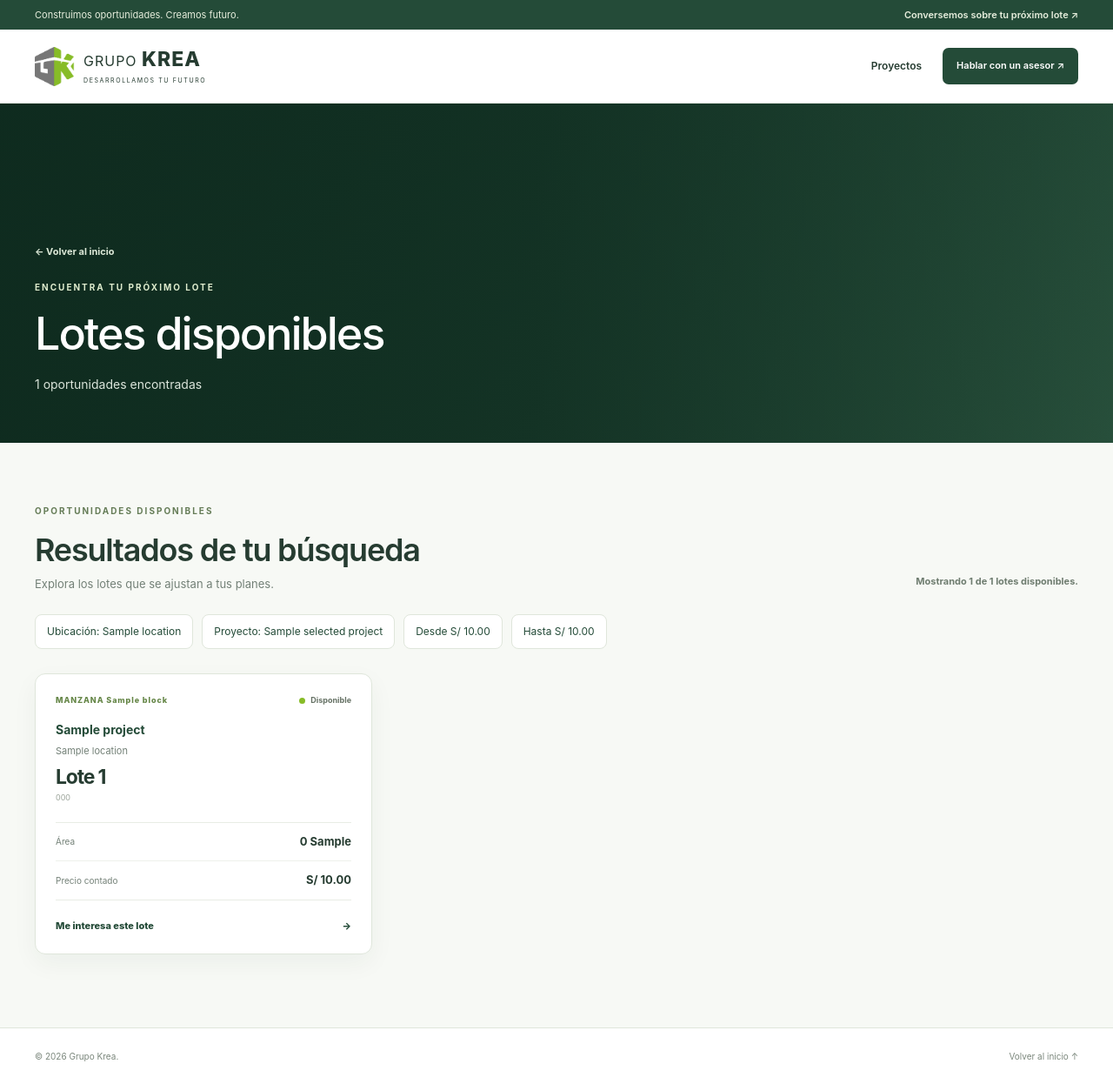
After one commit to edwinaimavi/lotesys, a Laravel app: template resources/views/lots.blade.php in a window 1280 px wide. The commit adds this page. Shown: the whole page at 87% size. Run offline with Laravel 12, Linux system fonts and the light colour scheme; the template is opened without the code that fills it: most values are stand-ins (such as "Sample title", 1, 10 or a date in 2020); parts of the project's set-up code (start-up, migrations or seed data) failed here and were passed over; some libraries are stand-ins or nearby versions.

Commit message:
feat: mejora buscador publico de lotes

```diff
--- a/public/css/krea-landing.css
+++ b/public/css/krea-landing.css
@@ -52,7 +52,7 @@ body{overflow-x:clip}.svg-sprite{position:absolute;width:0;height:0;overflow:hid
 .lot-whatsapp{display:flex;align-items:center;justify-content:space-between;margin-top:auto;padding:12px 14px;border-radius:7px;background:var(--green);color:#fff;font-size:11px;font-weight:700;transition:background-color .25s ease,transform .25s ease}.lot-whatsapp:hover{background:#2d5a43;transform:translateY(-1px)}
 .lot-results-feedback:empty{display:none}.lot-results-message{padding:42px 25px;border:1px solid #dfe6da;border-radius:12px;background:#fff;text-align:center;box-shadow:0 10px 30px rgba(28,55,39,.05)}.lot-results-message h3{font-size:21px}.lot-results-message p{margin:10px auto 20px;color:var(--muted);font-size:13px}.lot-results-message .button{margin-top:2px}
 .search-panel button:disabled{cursor:wait;opacity:.72;transform:none;box-shadow:none}
-@media(min-width:1450px){.lot-results-grid{grid-template-columns:repeat(4,minmax(0,1fr))}}
+
 @media(max-width:900px){.lot-results-grid{grid-template-columns:repeat(2,minmax(0,1fr))}.lot-results{padding:55px 0 62px}}
 @media(max-width:600px){.lot-results{padding:44px 0 50px}.lot-results-heading{display:block;margin-bottom:23px}.lot-results-heading h2{font-size:29px}.lot-results-clear{margin-top:15px}.lot-results-grid{grid-template-columns:1fr}.lot-result-card{min-height:310px;padding:21px}}
 @media(max-width:520px){.search-panel{grid-template-columns:1fr}.search-panel label,.search-panel label:nth-child(2){padding:0 0 13px;border:0;border-bottom:1px solid var(--line)}.search-panel .button{width:100%}}
@@ -677,3 +677,5 @@ body{overflow-x:clip}.svg-sprite{position:absolute;width:0;height:0;overflow:hid
         transform:none!important;
     }
 }
+
+.inventory-lot-project{margin-top:14px;color:var(--green);font-size:14px;font-weight:750;overflow-wrap:anywhere}.inventory-lot-location{margin-top:4px;color:var(--muted);font-size:11px;overflow-wrap:anywhere}.inventory-applied-filters{display:flex;flex-wrap:wrap;gap:10px;margin-bottom:28px}.inventory-applied-filters span{padding:9px 13px;border:1px solid #dfe6db;border-radius:8px;background:#fff;color:var(--green);font-size:12px}.inventory-lot-card{overflow-wrap:anywhere}
--- /dev/null
+++ b/resources/views/landing/partials/lot-card.blade.php
@@ -0,0 +1,17 @@
+@php
+    $unit = ($lot['unit_measure'] ?? null) === 'm2' ? 'm²' : (($lot['unit_measure'] ?? null) ?: 'm²');
+    $blockLabel = trim((string)($lot['block'] ?? ''));
+    $blockLabel = preg_match('/^mz\b/i', $blockLabel) ? preg_replace('/^mz\b/i', 'MANZANA', $blockLabel) : (preg_match('/^manzana\b/i', $blockLabel) ? mb_strtoupper($blockLabel) : 'MANZANA '.$blockLabel);
+@endphp
+<article class="inventory-lot-card">
+    <div class="inventory-lot-top"><span>{{ $blockLabel }}</span><span class="inventory-lot-status"><i></i>Disponible</span></div>
+    @if(!empty($lot['project']))<p class="inventory-lot-project">{{ $lot['project'] }}</p>@endif
+    @if(!empty($lot['location']))<p class="inventory-lot-location">{{ $lot['location'] }}</p>@endif
+    <h3>Lote {{ $lot['lot_number'] }}</h3>
+    @if(!empty($lot['code']))<span class="inventory-lot-code">{{ $lot['code'] }}</span>@endif
+    <dl class="inventory-lot-facts">
+        <div><dt>Área</dt><dd>{{ $lot['area'] !== null ? rtrim(rtrim(number_format((float)$lot['area'], 2, '.', ','), '0'), '.').' '.$unit : 'Consultar' }}</dd></div>
+        <div><dt>Precio contado</dt><dd>{{ $lot['cash_price'] !== null ? 'S/ '.number_format((float)$lot['cash_price'], 2, '.', ',') : 'Consultar' }}</dd></div>
+    </dl>
+    @if(!empty($lot['whatsapp_url']))<a class="inventory-lot-contact" href="{{ $lot['whatsapp_url'] }}" target="_blank" rel="noopener noreferrer">Me interesa este lote <span>→</span></a>@endif
+</article>
--- /dev/null
+++ b/resources/views/landing/partials/lot-pagination.blade.php
@@ -0,0 +1,15 @@
+@if($lots->lastPage() > 1)
+    @php
+        $startPage = max(1, $lots->currentPage() - 2);
+        $endPage = min($lots->lastPage(), $lots->currentPage() + 2);
+    @endphp
+    <nav class="inventory-pagination" aria-label="Paginación de lotes">
+        @if($lots->onFirstPage())<span class="is-disabled">← Anterior</span>@else<a href="{{ $lots->previousPageUrl() }}">← Anterior</a>@endif
+        <div class="inventory-pages">
+            @for($page = $startPage; $page <= $endPage; $page++)
+                @if($page === $lots->currentPage())<span class="is-current" aria-current="page">{{ $page }}</span>@else<a href="{{ $lots->url($page) }}">{{ $page }}</a>@endif
+            @endfor
+        </div>
+        @if($lots->hasMorePages())<a href="{{ $lots->nextPageUrl() }}">Siguiente →</a>@else<span class="is-disabled">Siguiente →</span>@endif
+    </nav>
+@endif
--- /dev/null
+++ b/resources/views/lots.blade.php
@@ -0,0 +1,60 @@
+@php
+    $whatsapp = $primaryWhatsapp;
+    $contactUrl = $whatsapp
+        ? 'https://wa.me/'.$whatsapp.'?text='.rawurlencode('Hola, quiero información sobre los lotes disponibles.')
+        : url('/#contacto');
+@endphp
+<!DOCTYPE html>
+<html lang="es">
+<head>
+    <meta charset="utf-8">
+    <meta name="viewport" content="width=device-width, initial-scale=1">
+    <meta name="description" content="Encuentra lotes disponibles por ubicación, proyecto y presupuesto en Grupo Krea.">
+    <meta name="theme-color" content="#244b38">
+    <title>Lotes disponibles | Grupo Krea</title>
+    <link rel="icon" href="{{ asset('favicon.ico') }}">
+    <link rel="stylesheet" href="{{ asset('css/krea-landing.css') }}">
+</head>
+<body class="inventory-page">
+<div class="topline"><div class="container"><span>Construimos oportunidades. Creamos futuro.</span><a href="{{ url('/#contacto') }}">Conversemos sobre tu próximo lote ↗</a></div></div>
+<header class="inventory-header">
+    <div class="container inventory-nav">
+        <a class="brand" href="{{ url('/') }}" aria-label="Grupo Krea, inicio"><img src="{{ asset(config('landing.logo')) }}" width="46" height="46" alt=""><span>GRUPO <strong>KREA</strong><small>DESARROLLAMOS TU FUTURO</small></span></a>
+        <div class="inventory-nav-actions"><a href="{{ url('/#proyectos') }}">Proyectos</a><a class="button button-small" href="{{ $contactUrl }}" target="_blank" rel="noopener noreferrer">Hablar con un asesor ↗</a></div>
+    </div>
+</header>
+<main>
+    <section class="inventory-hero">
+        <div class="inventory-hero-overlay"></div>
+        <div class="container inventory-hero-content">
+            <a class="inventory-back" href="{{ url('/') }}">← Volver al inicio</a>
+            <span class="eyebrow light">ENCUENTRA TU PRÓXIMO LOTE</span>
+            <h1>Lotes disponibles</h1>
+            <p>{{ $lots->total() }} oportunidades encontradas</p>
+        </div>
+    </section>
+    <section class="inventory-catalog">
+        <div class="container">
+            <div class="inventory-heading"><div><span class="eyebrow">OPORTUNIDADES DISPONIBLES</span><h2>Resultados de tu búsqueda</h2><p>Explora los lotes que se ajustan a tus planes.</p></div><span class="inventory-result-count">Mostrando {{ $lots->count() }} de {{ $lots->total() }} lotes disponibles.</span></div>
+            <div class="inventory-applied-filters" aria-label="Filtros aplicados">
+                @if(!empty($filters['location']))<span>Ubicación: {{ $filters['location'] }}</span>@endif
+                @if($selectedProject)<span>Proyecto: {{ $selectedProject->name }}</span>@endif
+                @if(isset($filters['min_price']))<span>Desde S/ {{ number_format((float)$filters['min_price'], 2, '.', ',') }}</span>@endif
+                @if(isset($filters['max_price']))<span>Hasta S/ {{ number_format((float)$filters['max_price'], 2, '.', ',') }}</span>@endif
+            </div>
+            @if($lots->count())
+                <div class="inventory-grid">
+                    @foreach($lots as $lot)
+                        @include('landing.partials.lot-card', ['lot' => $lot])
+                    @endforeach
+                </div>
+                @include('landing.partials.lot-pagination', ['lots' => $lots])
+            @else
+                <div class="inventory-empty"><span class="eyebrow">SIN COINCIDENCIAS</span><h3>No encontramos lotes con esos filtros.</h3><p>Puedes volver al buscador o consultar directamente con un asesor.</p><div><a class="button button-outline" href="{{ url('/#lot-search') }}">Volver al buscador</a><a class="button" href="{{ $contactUrl }}" target="_blank" rel="noopener noreferrer">Hablar con un asesor →</a></div></div>
+            @endif
+        </div>
+    </section>
+</main>
+<footer class="inventory-footer"><div class="container"><span>© {{ date('Y') }} Grupo Krea.</span><a href="{{ url('/') }}">Volver al inicio ↑</a></div></footer>
+</body>
+</html>
--- a/resources/views/welcome.blade.php
+++ b/resources/views/welcome.blade.php
@@ -133,11 +133,12 @@
         </svg></span><strong>Visión de futuro</strong><span class="benefit-description">Familias e inversionistas</span>
     </article>
 </section>
-<section class="lot-results" id="resultados-lotes" data-whatsapp="{{ $whatsapp }}" hidden aria-labelledby="lot-results-title">
+<section class="lot-results" id="resultados-lotes" data-all-lots-url="{{ route('public.lots.index') }}" data-whatsapp="{{ $whatsapp }}" hidden aria-labelledby="lot-results-title">
     <div class="container">
         <div class="lot-results-heading"><div><span class="eyebrow">OPORTUNIDADES DISPONIBLES</span><h2 id="lot-results-title">Lotes disponibles para ti</h2><p id="lot-results-summary" role="status" aria-live="polite"></p></div><button class="lot-results-clear" id="reset-lot-search" type="button">Limpiar filtros</button></div>
         <div class="lot-results-feedback" id="lot-results-feedback" role="status" aria-live="polite"></div>
         <div class="lot-results-grid" id="lot-results-grid"></div>
+        <div class="project-lot-explorer-more"><a class="button button-outline" id="lot-results-all" hidden>Ver todos los lotes disponibles ?</a></div>
     </div>
 </section>
 <section class="section container" id="proyectos">
--- a/routes/web.php
+++ b/routes/web.php
@@ -7,6 +7,7 @@ use App\Livewire\Settings\Profile;
 use Illuminate\Support\Facades\Route;
 
 Route::get('/', [LandingController::class, 'index'])->name('home');
+Route::get('/lotes', [LandingController::class, 'lots'])->name('public.lots.index');
 Route::get('/buscar-lotes', [LandingController::class, 'searchLots'])->name('public.lots.search');
 Route::get('/buscar-lotes/presupuestos', [LandingController::class, 'priceRanges'])->name('public.lots.price-ranges');
 Route::get('/proyectos/{project}/lotes', [LandingController::class, 'projectLots'])->name('public.projects.lots');
```
Also changed, not shown: app/Http/Controllers/LandingController.php (+76 -42 lines), public/js/krea-landing.js (+26 -6 lines), resources/views/project-lots.blade.php (+2 -30 lines), tests/Feature/PublicLotSearchTest.php (+76 -4 lines).
